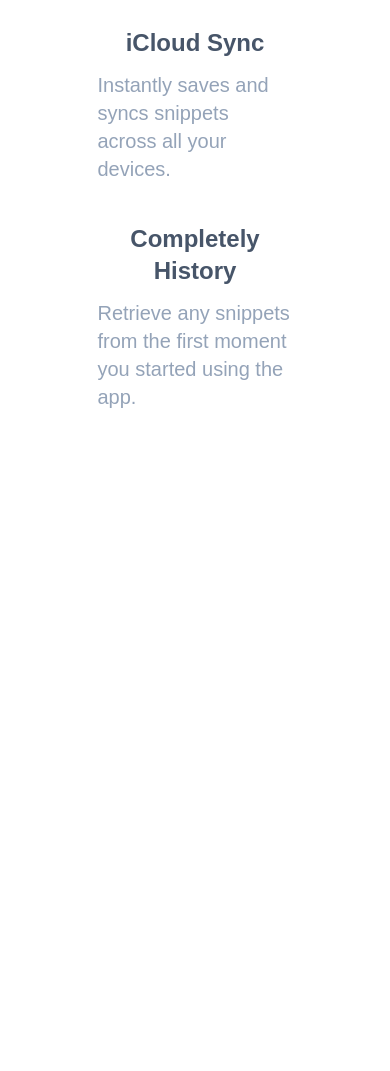
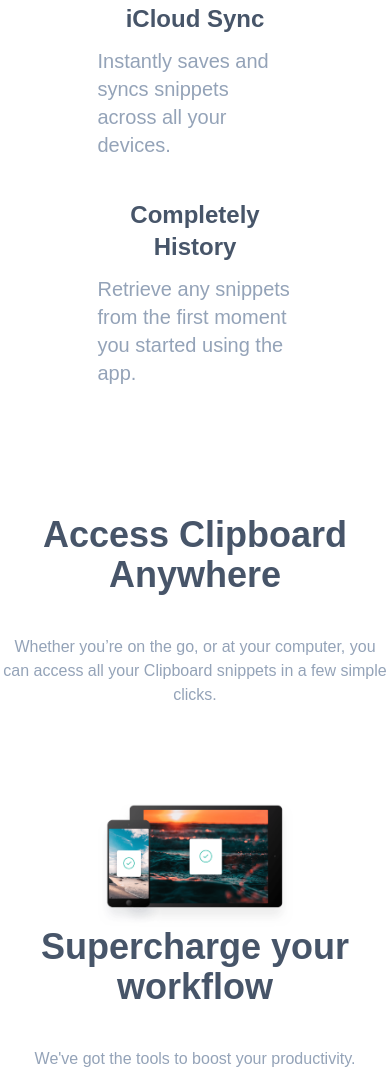
Before and after one commit to niranjan-aware/tailwindCSS, a website: page myClipboard/index.html in a window 390 px wide. Shown: the part 1690-2761 px from the top of the page. Before the commit the page ends 2101 px from the top, so only its background shows below. Drawn offline with Linux system fonts and the light colour scheme; a web font is replaced by a local one.

Commit message:
clipboard feature ready

```diff
--- a/myClipboard/index.html
+++ b/myClipboard/index.html
@@ -37,7 +37,7 @@
         <p class=" text-base lg:text-xl font-normal text-slate-400">Clipboard instantly stores any item you copy in the cloud, meaning you can access your snippets immediately on all your devices. Our Mac and iOS apps will help you organize everything.</p>
       </div>
     </div>
-    <div class="feature-section w-screen h-screen flex flex-col items-center justify-center lg:flex-row gap-x-28 lg:mt-16 mt-36">
+    <div class="feature-section w-screen  flex flex-col items-center justify-center lg:flex-row gap-x-28 lg:mt-16 mt-36">
       <div class="product-image w-1/2 lg:-ml-7 h-full">
         <img src="./images/image-computer.png" alt="" class=" object-fill">
       </div>
@@ -56,5 +56,32 @@
         </div>
       </div>
     </div>
+    <div class="feature-2 w-screen  flex flex-col items-center justify-center mt-32">
+      <div class="title-feature-2  lg:mt-20">
+        <h1 class="text-4xl lg:text-5xl font-bold text-slate-600 text-center">Access Clipboard Anywhere
+        </h1>
+      </div>
+      <div class="snipet-description max-w-3xl mt-10 text-center leading-loose">
+        <p class=" text-base lg:text-xl font-normal text-slate-400">Whether you’re on the go, or at your computer, you can access all your Clipboard snippets in a few simple clicks.</p>
+      </div>
+      <div class="product-image w-1/2 mt-24 h-full">
+        <img src="./images/image-devices.png" alt="" class="mx-auto">
+      </div>
+    </div>
+    <div class="worlflow flex flex-col items-center justify-center">
+      <div class="heading">
+        <div class="title-feature-2  lg:mt-20">
+          <h1 class="text-4xl lg:text-5xl font-bold text-slate-600 text-center">Supercharge your workflow
+          </h1>
+        </div>
+        <div class="snipet-description max-w-3xl mt-10 text-center leading-loose">
+          <p class=" text-base lg:text-xl font-normal text-slate-400">We've got the tools to boost your productivity.</p>
+        </div>
+      </div>
+      <div class="features"></div>
+      <div class="companies"></div>
+      <div class="download"></div>
+    </div>
+    <div class="footer"></div>
   </body>
 </html>
```
Also changed, not shown: myClipboard/css/style.css.
